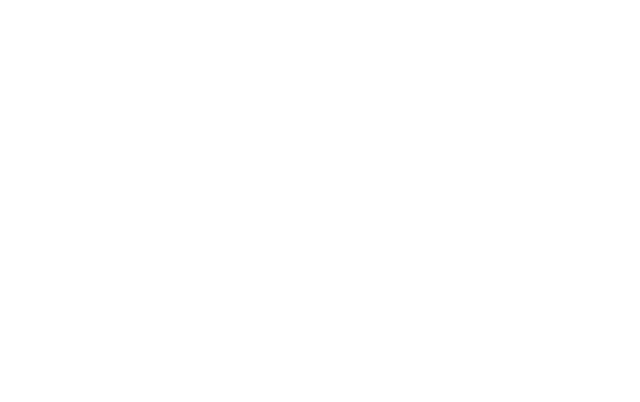
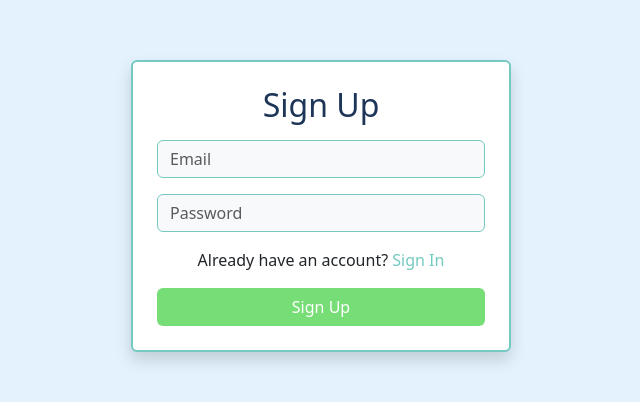
Before and after one commit to ruturajjadhav07/Med-Connect, a React (Vite) app: page /signup in a window 1280 px wide. Before the commit this address had no page. Shown: the part 194-596 px from the top of the page, without its empty margins (319-959 px from the left). Built offline with nearby package versions, Linux system fonts and the light colour scheme.

Commit message:
added signup form

```diff
--- a/src/App.jsx
+++ b/src/App.jsx
@@ -3,6 +3,7 @@
 import Search from "./Components/Search";
 import Navbar from "./Components/Navbar";
 import SignIn from "./Components/Form/SignIn";
+import SignUp from "./Components/Form/SignUp";
 
 const App = () => {
   return (
@@ -11,6 +12,7 @@
         <Route path="/" element={<Navbar />} />
         <Route path="/search" element={<Search />} />
         <Route path="/signin" element={<SignIn />} />
+        <Route path="/signup" element={<SignUp />} />
       </Routes>
     </Router>
   );
--- a/src/Components/Form/SignIn.jsx
+++ b/src/Components/Form/SignIn.jsx
@@ -1,7 +1,15 @@
 import React from "react";
+import { useNavigate } from "react-router-dom";
 import "bootstrap/dist/css/bootstrap.min.css";
 
 const SignIn = () => {
+  let navigate = useNavigate();
+
+  const signup = (e) => {
+    e.preventDefault();
+    navigate("/signup");
+  };
+
   return (
     <div>
       <div
@@ -46,7 +54,11 @@
             </div>
 
             <div className="d-flex justify-content-between mb-3">
-              <a href="#" style={{ color: "#74C9C0", textDecoration: "none" }}>
+              <a
+                href="#"
+                style={{ color: "#74C9C0", textDecoration: "none" }}
+                onClick={signup}
+              >
                 Sign Up
               </a>
               <a href="#" style={{ color: "#74C9C0", textDecoration: "none" }}>
--- a/src/Components/Form/SignUp.jsx
+++ b/src/Components/Form/SignUp.jsx
@@ -0,0 +1,78 @@
+import React from "react";
+import "bootstrap/dist/css/bootstrap.min.css";
+
+const SignUp = () => {
+  return (
+    <div>
+      <div
+        className="d-flex justify-content-center align-items-center vh-100 px-3"
+        style={{ backgroundColor: "#E3F2FD" }}
+      >
+        <div
+          className="p-4 rounded shadow w-100"
+          style={{
+            maxWidth: "380px",
+            backgroundColor: "#FFFFFF",
+            border: "2px solid #74C9C0",
+          }}
+        >
+          <h2 className="text-center mb-3" style={{ color: "#1D3557" }}>
+            Sign Up
+          </h2>
+
+          <form>
+            <div className="mb-3">
+              <input
+                className="form-control"
+                placeholder="Email"
+                type="email"
+                style={{
+                  backgroundColor: "#F8F9FA",
+                  borderColor: "#74C9C0",
+                }}
+              />
+            </div>
+
+            <div className="mb-3">
+              <input
+                className="form-control"
+                placeholder="Password"
+                type="password"
+                style={{
+                  backgroundColor: "#F8F9FA",
+                  borderColor: "#74C9C0",
+                }}
+              />
+            </div>
+
+            <div className="text-center mt-2">
+              <p>
+                Already have an account?{" "}
+                <a
+                  href="/signin"
+                  style={{ color: "#74C9C0", textDecoration: "none" }}
+                >
+                  Sign In
+                </a>
+              </p>
+            </div>
+
+            <button
+              className="btn w-100 text-white"
+              style={{
+                backgroundColor: "#77DD77",
+                transition: "background-color 0.3s ease-in-out",
+              }}
+              onMouseOver={(e) => (e.target.style.backgroundColor = "#5BB85B")}
+              onMouseOut={(e) => (e.target.style.backgroundColor = "#77DD77")}
+            >
+              Sign Up
+            </button>
+          </form>
+        </div>
+      </div>
+    </div>
+  );
+};
+
+export default SignUp;
--- a/src/Components/Navbar.jsx
+++ b/src/Components/Navbar.jsx
@@ -1,11 +1,12 @@
 import React from "react";
 import "bootstrap/dist/css/bootstrap.min.css";
 import "bootstrap/dist/js/bootstrap.bundle.min";
+import { useNavigate } from "react-router-dom";
+
 import logo from "/src/assets/logo.jpg";
 import Main from "./Main";
-
-import SignIn from "../Components/Form/SignIn"
 const Navbar = () => {
+  const navigate = useNavigate();
   return (
     <div>
       <div className="bg-light sticky-top">
@@ -41,7 +42,7 @@
               >
                 <ul className="navbar-nav">
                   <li className="nav-item">
-                    <a className="nav-link active" href="#home" >
+                    <a className="nav-link active" href="#home">
                       Home
                     </a>
                   </li>
@@ -51,7 +52,10 @@
                     </a>
                   </li>
                   <li className="nav-item">
-                    <a className="nav-link active" href="/signin">
+                    <a
+                      className="nav-link active btn"
+                      onClick={() => navigate("/signin")}
+                    >
                       Sign In
                     </a>
                   </li>
```
